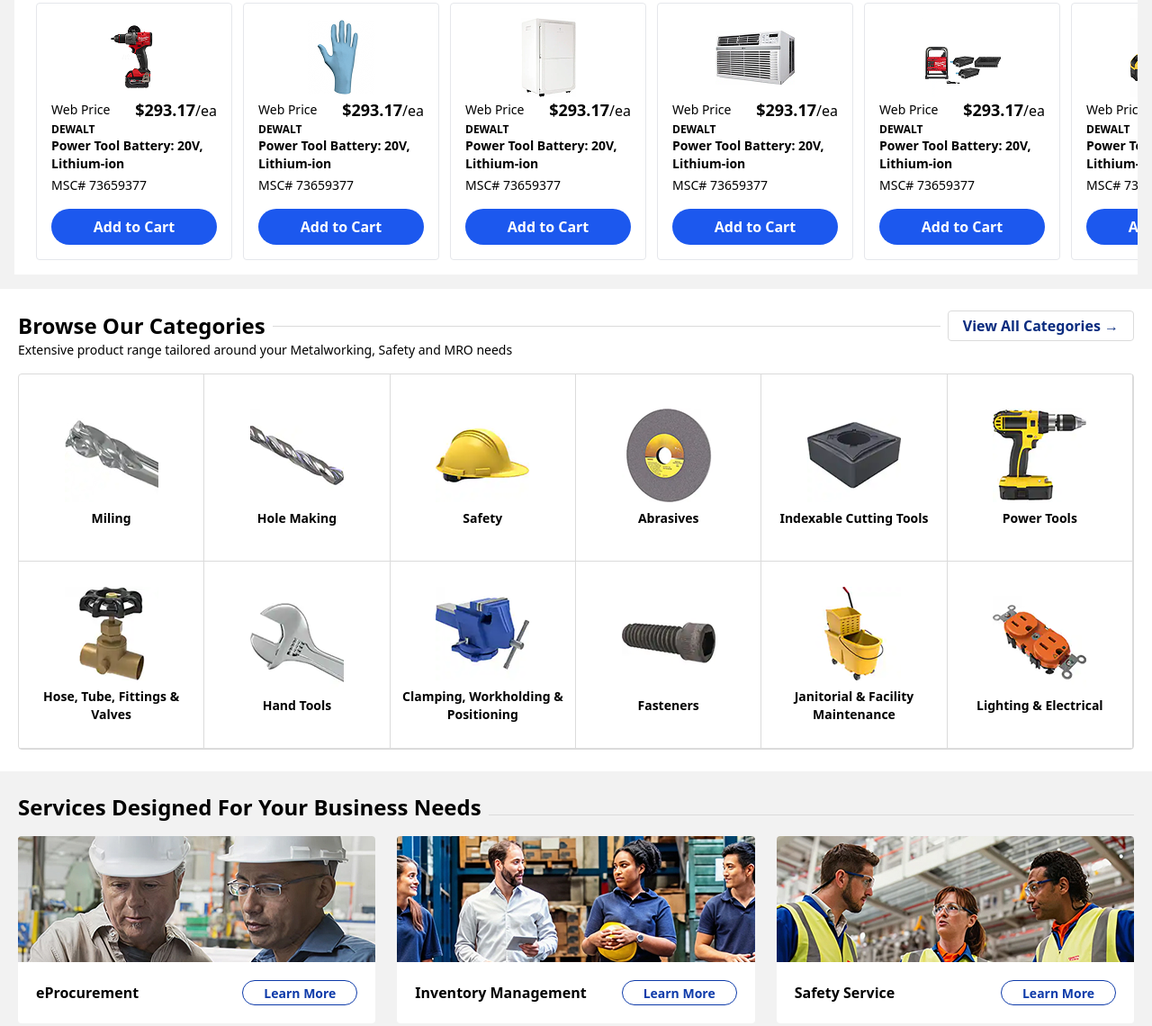
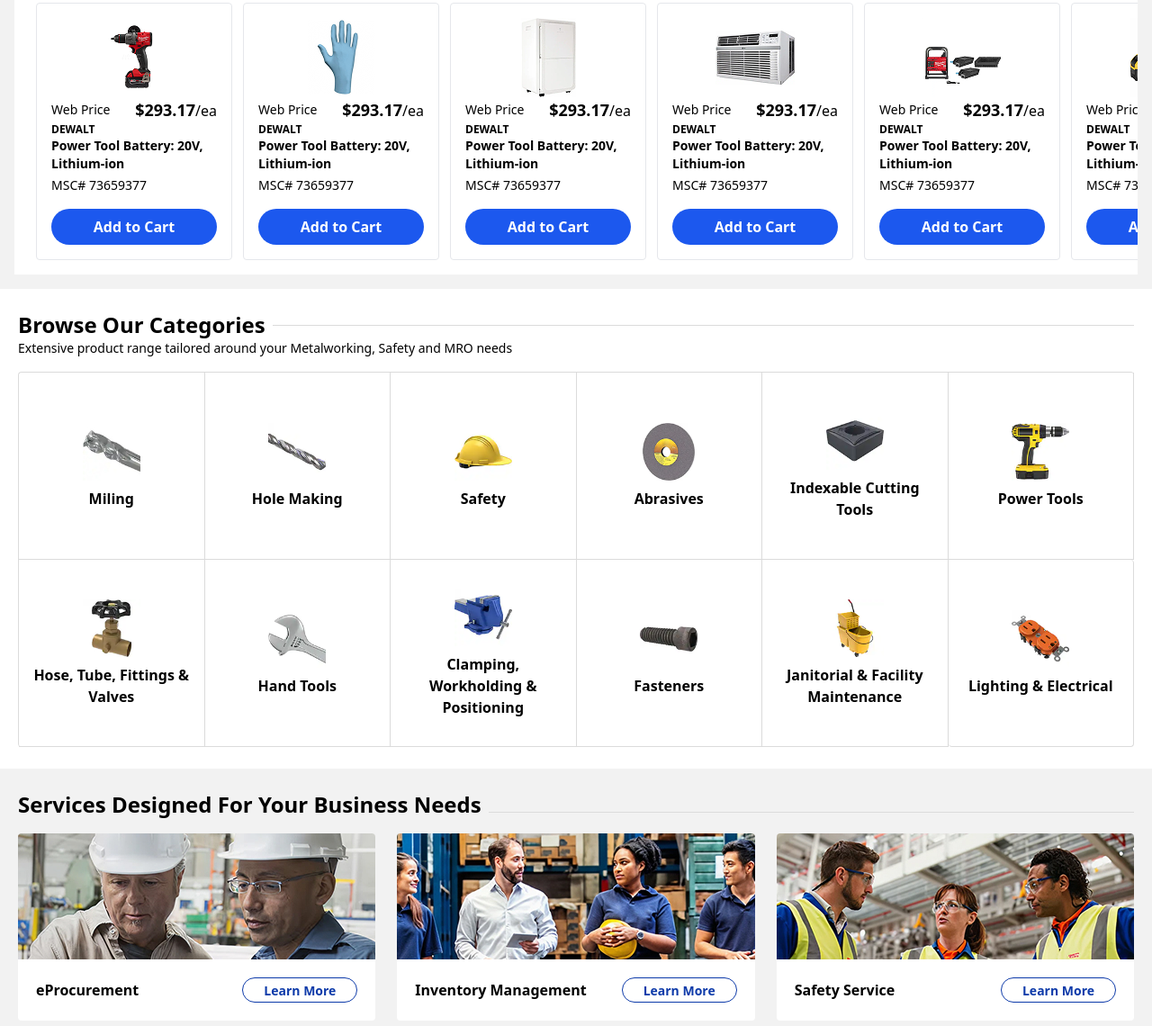
Before and after one commit to AdrianMsc/msc-direct-delivery, a website: page pages/index-lab.html in a window 1280 px wide. Shown: the part 873-2013 px from the top of the page at 90% size. Drawn offline with nearby package versions, Linux system fonts and the light colour scheme; a script that the page names is missing; a small style sheet from the web is missing.

Commit message:
feat:adrian merge to lab

```diff
--- a/pages/index-lab.html
+++ b/pages/index-lab.html
@@ -497,129 +497,172 @@
     <section class="bg-white py-6">
       <div class="mx-auto max-w-screen-2xl px-5 flex flex-col">
         <div
-          class="flex items-center after:flex-1 after:bg-monochromes-grey_xlight after:h-[1px] after:order-2"
+          class="flex flex-col sm:flex-row sm:flex-wrap sm:items-center after:flex-1 after:bg-monochromes-grey_xlight after:h-[1px] sm:after:order-2 after:hidden sm:after:block"
         >
-          <h1 class="font-bold text-2xl mr-2 order-1">Browse Our Categories</h1>
+          <h1 class="font-bold text-2xl mr-2 order-1 sm:order-1">
+            Browse Our Categories
+          </h1>
 
           <button
-            class="order-3 text-primary-blue_xdark border rounded border-monochromes-grey_xlight font-bold py-1 px-4 ml-2"
+            id="toggleHidden"
+            class="order-3 sm:order-3 text-primary-blue_xdark border rounded border-monochromes-grey_xlight font-bold py-1 px-4 sm:ml-2 lg:hidden"
           >
             View All Categories →
           </button>
+
+          <p
+            class="text-sm order-2 sm:order-4 sm:basis-full sm:w-full py-3 sm:py-0"
+          >
+            Extensive product range tailored around your Metalworking, Safety
+            and MRO needs
+          </p>
         </div>
-        <p class="text-sm">
-          Extensive product range tailored around your Metalworking, Safety and
-          MRO needs
-        </p>
 
         <div
-          class="flex flex-wrap border border-monochromes-grey_xlight rounded w-full mt-4 text-center font-bold text-sm"
+          id="categories"
+          class="grid grid-cols-1 sm:grid-cols-3 md:grid-cols-4 lg:grid-cols-6 border-l border-t border-monochromes-grey_xlight rounded w-full mt-4 text-center font-bold text-sm"
         >
           <article
-            class="flex flex-col w-6/12 sm:w-4/12 md:w-4/12 lg:w-2/12 xl:2/12 min-h-52 border-b border-r border-monochromes-grey_xlight items-center justify-center"
+            class="flex p-2 sm:p-0 flex-col sm:min-h-52 border-b border-r border-monochromes-grey_xlight sm:items-center justify-center"
           >
-            <div class="p-3 flex items-center justify-center flex-col">
-              <img src="../assets/homepage/milling.jpg" class="mb-2" />
-              <p>Miling</p>
+            <div class="sm:p-3 flex items-center sm:justify-center sm:flex-col">
+              <img
+                src="../assets/homepage/milling.jpg"
+                class="sm:mb-2 w-16 mr-2 sm:mr-0"
+              />
+              <p class="text-base">Miling</p>
             </div>
           </article>
 
           <article
-            class="flex flex-col w-6/12 sm:w-4/12 md:w-4/12 lg:w-2/12 xl:2/12 min-h-52 border-b border-r border-monochromes-grey_xlight items-center justify-center"
+            class="flex p-2 sm:p-0 flex-col sm:min-h-52 border-b border-r border-monochromes-grey_xlight sm:items-center justify-center"
           >
-            <div class="p-3 flex items-center justify-center flex-col">
-              <img src="../assets/homepage/hole-making.png" class="mb-2" />
-              <p>Hole Making</p>
+            <div class="sm:p-3 flex items-center sm:justify-center sm:flex-col">
+              <img
+                src="../assets/homepage/hole-making.png"
+                class="sm:mb-2 w-16 mr-2 sm:mr-0"
+              />
+              <p class="text-base">Hole Making</p>
             </div>
           </article>
 
           <article
-            class="flex flex-col w-6/12 sm:w-4/12 md:w-4/12 lg:w-2/12 xl:2/12 min-h-52 border-b border-r border-monochromes-grey_xlight items-center justify-center"
+            class="flex p-2 sm:p-0 flex-col sm:min-h-52 border-b border-r border-monochromes-grey_xlight sm:items-center justify-center"
           >
-            <div class="p-3 flex items-center justify-center flex-col">
-              <img src="../assets/homepage/safety.png" class="mb-2" />
-              <p>Safety</p>
+            <div class="sm:p-3 flex items-center sm:justify-center sm:flex-col">
+              <img
+                src="../assets/homepage/safety.png"
+                class="sm:mb-2 w-16 mr-2 sm:mr-0"
+              />
+              <p class="text-base">Safety</p>
             </div>
           </article>
 
           <article
-            class="flex flex-col w-6/12 sm:w-4/12 md:w-4/12 lg:w-2/12 xl:2/12 min-h-52 border-b border-r border-monochromes-grey_xlight items-center justify-center"
+            class="flex p-2 sm:p-0 flex-col sm:min-h-52 border-b border-r border-monochromes-grey_xlight sm:items-center justify-center"
           >
-            <div class="p-3 flex items-center justify-center flex-col">
-              <img src="../assets/homepage/abrasives.png" class="mb-2" />
-              <p>Abrasives</p>
+            <div class="sm:p-3 flex items-center sm:justify-center sm:flex-col">
+              <img
+                src="../assets/homepage/abrasives.png"
+                class="sm:mb-2 w-16 mr-2 sm:mr-0"
+              />
+              <p class="text-base">Abrasives</p>
             </div>
           </article>
 
           <article
-            class="flex flex-col w-6/12 sm:w-4/12 md:w-4/12 lg:w-2/12 xl:2/12 min-h-52 border-b border-r border-monochromes-grey_xlight items-center justify-center"
+            class="flex p-2 sm:p-0 flex-col sm:min-h-52 border-b border-r border-monochromes-grey_xlight sm:items-center justify-center"
           >
-            <div class="p-3 flex items-center justify-center flex-col">
-              <img src="../assets/homepage/indexable.png" class="mb-2" />
-              <p>Indexable Cutting Tools</p>
+            <div class="sm:p-3 flex items-center sm:justify-center sm:flex-col">
+              <img
+                src="../assets/homepage/indexable.png"
+                class="sm:mb-2 w-16 mr-2 sm:mr-0"
+              />
+              <p class="text-base">Indexable Cutting Tools</p>
             </div>
           </article>
 
           <article
-            class="flex flex-col w-6/12 sm:w-4/12 md:w-4/12 lg:w-2/12 xl:2/12 min-h-52 border-b border-r border-monochromes-grey_xlight items-center justify-center"
+            class="flex p-2 sm:p-0 flex-col sm:min-h-52 border-b border-r border-monochromes-grey_xlight sm:items-center justify-center"
           >
-            <div class="p-3 flex items-center justify-center flex-col">
-              <img src="../assets/homepage/power-tools.png" class="mb-2" />
-              <p>Power Tools</p>
+            <div class="sm:p-3 flex items-center sm:justify-center sm:flex-col">
+              <img
+                src="../assets/homepage/power-tools.png"
+                class="sm:mb-2 w-16 mr-2 sm:mr-0"
+              />
+              <p class="text-base">Power Tools</p>
             </div>
           </article>
 
           <article
-            class="flex flex-col w-6/12 sm:w-4/12 md:w-4/12 lg:w-2/12 xl:2/12 min-h-52 border-b border-r border-monochromes-grey_xlight items-center justify-center"
+            class="flex p-2 sm:p-0 flex-col sm:min-h-52 border-b border-r border-monochromes-grey_xlight sm:items-center justify-center"
           >
-            <div class="p-3 flex items-center justify-center flex-col">
-              <img src="../assets/homepage/hose.png" class="mb-2" />
-              <p>Hose, Tube, Fittings & Valves</p>
+            <div class="sm:p-3 flex items-center sm:justify-center sm:flex-col">
+              <img
+                src="../assets/homepage/hose.png"
+                class="sm:mb-2 w-16 mr-2 sm:mr-0"
+              />
+              <p class="text-base">Hose, Tube, Fittings & Valves</p>
             </div>
           </article>
 
           <article
-            class="flex flex-col w-6/12 sm:w-4/12 md:w-4/12 lg:w-2/12 xl:2/12 min-h-52 border-b border-r border-monochromes-grey_xlight items-center justify-center"
+            class="flex p-2 sm:p-0 flex-col sm:min-h-52 border-b border-r border-monochromes-grey_xlight sm:items-center justify-center"
           >
-            <div class="p-3 flex items-center justify-center flex-col">
-              <img src="../assets/homepage/hand-tools.png" class="mb-2" />
-              <p>Hand Tools</p>
+            <div class="sm:p-3 flex items-center sm:justify-center sm:flex-col">
+              <img
+                src="../assets/homepage/hand-tools.png"
+                class="sm:mb-2 w-16 mr-2 sm:mr-0"
+              />
+              <p class="text-base">Hand Tools</p>
             </div>
           </article>
 
           <article
-            class="flex flex-col w-6/12 sm:w-4/12 md:w-4/12 lg:w-2/12 xl:2/12 min-h-52 border-b border-r border-monochromes-grey_xlight items-center justify-center"
+            class="flex p-2 sm:p-0 flex-col sm:min-h-52 border-b border-r border-monochromes-grey_xlight sm:items-center justify-center"
           >
-            <div class="p-3 flex items-center justify-center flex-col">
-              <img src="../assets/homepage/clamping.png" class="mb-2" />
-              <p>Clamping, Workholding & Positioning</p>
+            <div class="sm:p-3 flex items-center sm:justify-center sm:flex-col">
+              <img
+                src="../assets/homepage/clamping.png"
+                class="sm:mb-2 w-16 mr-2 sm:mr-0"
+              />
+              <p class="text-base">Clamping, Workholding & Positioning</p>
             </div>
           </article>
 
           <article
-            class="flex flex-col w-6/12 sm:w-4/12 md:w-4/12 lg:w-2/12 xl:2/12 min-h-52 border-b border-r border-monochromes-grey_xlight items-center justify-center"
+            class="flex p-2 sm:p-0 flex-col sm:min-h-52 border-b border-r border-monochromes-grey_xlight sm:items-center justify-center"
           >
-            <div class="p-3 flex items-center justify-center flex-col">
-              <img src="../assets/homepage/fasteners.png" class="mb-2" />
-              <p>Fasteners</p>
+            <div class="sm:p-3 flex items-center sm:justify-center sm:flex-col">
+              <img
+                src="../assets/homepage/fasteners.png"
+                class="sm:mb-2 w-16 mr-2 sm:mr-0"
+              />
+              <p class="text-base">Fasteners</p>
             </div>
           </article>
 
           <article
-            class="flex flex-col w-6/12 sm:w-4/12 md:w-4/12 lg:w-2/12 xl:2/12 min-h-52 border-b border-r border-monochromes-grey_xlight items-center justify-center"
+            class="flex p-2 sm:p-0 flex-col sm:min-h-52 border-b border-r border-monochromes-grey_xlight sm:items-center justify-center"
           >
-            <div class="p-3 flex items-center justify-center flex-col">
-              <img src="../assets/homepage/janitorial.png" class="mb-2" />
-              <p>Janitorial & Facility Maintenance</p>
+            <div class="sm:p-3 flex items-center sm:justify-center sm:flex-col">
+              <img
+                src="../assets/homepage/janitorial.png"
+                class="sm:mb-2 w-16 mr-2 sm:mr-0"
+              />
+              <p class="text-base">Janitorial & Facility Maintenance</p>
             </div>
           </article>
 
           <article
-            class="flex flex-col w-6/12 sm:w-4/12 md:w-4/12 lg:w-2/12 xl:2/12 min-h-52 border-b border-r border-monochromes-grey_xlight items-center justify-center"
+            class="flex p-2 sm:p-0 flex-col sm:min-h-52 border-b border-r border-monochromes-grey_xlight sm:items-center justify-center rounded"
           >
-            <div class="p-3 flex items-center justify-center flex-col">
-              <img src="../assets/homepage/lighting.png" class="mb-2" />
-              <p>Lighting & Electrical</p>
+            <div class="sm:p-3 flex items-center sm:justify-center sm:flex-col">
+              <img
+                src="../assets/homepage/lighting.png"
+                class="sm:mb-2 w-16 mr-2 sm:mr-0"
+              />
+              <p class="text-base">Lighting & Electrical</p>
             </div>
           </article>
         </div>
@@ -643,15 +686,15 @@
             <img
               src="../assets/homepage/procurement.jpg"
               alt=""
-              class="object-cover h-full w-auto"
+              class="object-cover h-full w-full"
             />
           </div>
           <div
-            class="p-5 flex flex-col lg:flex-row items-start lg:items-center"
+            class="p-5 flex sm:flex-col lg:flex-row items-center sm:items-start lg:items-center"
           >
             <span class="font-bold text-base">eProcurement</span>
             <button
-              class="mt-4 lg:mt-0 lg:ml-auto px-2 md:px-5 rounded-full font-bold cursor-pointer min-w-24 md:min-w-32 bg-transparent border text-primary-blue_dark border-primary-blue_dark h-7 text-sm py-1 hover:bg-primary-blue_xlight"
+              class="sm:mt-4 lg:mt-0 ml-auto sm:ml-0 lg:ml-auto px-2 md:px-5 rounded-full font-bold cursor-pointer min-w-24 md:min-w-32 bg-transparent border text-primary-blue_dark border-primary-blue_dark h-7 text-sm py-1 hover:bg-primary-blue_xlight"
             >
               Learn More
             </button>
@@ -665,7 +708,7 @@
             <img
               src="../assets/homepage/inventory-management.jpg"
               alt=""
-              class="object-cover h-full w-auto"
+              class="object-cover h-full w-full"
             />
           </div>
           <div
@@ -673,7 +716,7 @@
           >
             <span class="font-bold text-base">Inventory Management</span>
             <button
-              class="mt-4 lg:mt-0 lg:ml-auto px-2 md:px-5 rounded-full font-bold cursor-pointer min-w-24 md:min-w-32 bg-transparent border text-primary-blue_dark border-primary-blue_dark h-7 text-sm py-1 hover:bg-primary-blue_xlight"
+              class="sm:mt-4 lg:mt-0 ml-auto sm:ml-0 lg:ml-auto px-2 md:px-5 rounded-full font-bold cursor-pointer min-w-24 md:min-w-32 bg-transparent border text-primary-blue_dark border-primary-blue_dark h-7 text-sm py-1 hover:bg-primary-blue_xlight"
             >
               Learn More
             </button>
@@ -687,7 +730,7 @@
             <img
               src="../assets/homepage/safety-service.jpg"
               alt=""
-              class="object-cover h-full w-auto"
+              class="object-cover h-full w-full"
             />
           </div>
           <div
@@ -695,7 +738,7 @@
           >
             <span class="font-bold text-base">Safety Service</span>
             <button
-              class="mt-4 lg:mt-0 lg:ml-auto px-2 md:px-5 rounded-full font-bold cursor-pointer min-w-24 md:min-w-32 bg-transparent border text-primary-blue_dark border-primary-blue_dark h-7 text-sm py-1 hover:bg-primary-blue_xlight"
+              class="sm:mt-4 lg:mt-0 ml-auto sm:ml-0 lg:ml-auto px-2 md:px-5 rounded-full font-bold cursor-pointer min-w-24 md:min-w-32 bg-transparent border text-primary-blue_dark border-primary-blue_dark h-7 text-sm py-1 hover:bg-primary-blue_xlight"
             >
               Learn More
             </button>
@@ -718,8 +761,12 @@
 
       <!-- 3rd section -->
       <div class="flex flex-col md:flex-row gap-6">
-        <article class="w-full md:w-6/12 bg-white rounded flex">
-          <div class="p-5 w-6/12 flex flex-col justify-center">
+        <article
+          class="w-full md:w-6/12 bg-white rounded flex flex-col sm:flex-row"
+        >
+          <div
+            class="order-2 sm:order-1 p-5 sm:w-6/12 flex flex-col justify-center"
+          >
             <b class="font-bold text-base">Save with our sales flyers</b>
             <p class="text-sm mb-4">
               This body copy area can support up to 108 cc max including spaces
@@ -733,28 +780,30 @@
           </div>
 
           <div
-            class="w-6/12 overflow-hidden flex items-center justify-center rounded-r"
+            class="order-1 sm:order-2 sm:w-6/12 overflow-hidden flex items-center justify-center rounded-r"
           >
             <img
               src="../assets/homepage/save-our-sales.jpg"
               alt=""
-              class="h-full w-auto object-cover"
+              class="h-full w-full object-cover"
             />
           </div>
         </article>
 
-        <article class="w-full md:w-6/12 bg-white rounded flex">
+        <article
+          class="w-full md:w-6/12 bg-white rounded flex flex-col sm:flex-row"
+        >
           <div
-            class="w-6/12 overflow-hidden flex items-center justify-center rounded-l"
+            class="sm:w-6/12 overflow-hidden flex items-center justify-center rounded-l"
           >
             <img
               src="../assets/homepage/exclusive-brand.jpg"
               alt=""
-              class="h-full w-auto object-cover"
+              class="h-full w-full object-cover"
             />
           </div>
 
-          <div class="p-5 w-6/12 flex flex-col items-start">
+          <div class="p-5 sm:w-6/12 flex flex-col items-start">
             <b class="font-bold text-base">Exclusive Brands Clearance</b>
             <p class="text-sm mb-4">Save up to 40% on calipers & micrometers</p>
             <button
@@ -768,10 +817,8 @@
 
       <!-- 4th section -->
 
-      <div
-        class="grid grid-cols-1 sm:grid-cols-2 md:grid-cols-3 lg:grid-cols-4 gap-6"
-      >
-        <article class="bg-white rounded my-6">
+      <div class="grid grid-cols-1 sm:grid-cols-2 md:grid-cols-4 gap-6 my-6">
+        <article class="bg-white rounded">
           <div class="h-[140px] overflow-hidden rounded-t">
             <img
               src="../assets/homepage/two-ine.jpg"
@@ -781,7 +828,7 @@
           </div>
 
           <div class="p-5 flex flex-col items-start">
-            <p class="font-bold text-base mb-4">
+            <p class="font-bold text-base">
               This is a Line Can Take up to 48CC Max or 2 line
             </p>
             <button
@@ -792,7 +839,7 @@
           </div>
         </article>
 
-        <article class="bg-white rounded my-6">
+        <article class="bg-white rounded">
           <div class="h-[140px] overflow-hidden rounded-t">
             <img
               src="../assets/homepage/rigid.jpg"
@@ -813,7 +860,7 @@
           </div>
         </article>
 
-        <article class="bg-white rounded my-6">
+        <article class="bg-white rounded">
           <div class="h-[140px] overflow-hidden rounded-t">
             <img
               src="../assets/homepage/gloves.jpg"
@@ -834,7 +881,7 @@
           </div>
         </article>
 
-        <article class="bg-white rounded my-6">
+        <article class="bg-white rounded">
           <div class="h-[140px] overflow-hidden rounded-t">
             <img
               src="../assets/homepage/dactory.jpg"
@@ -859,10 +906,13 @@
       <!-- 5ft section -->
 
       <article class="bg-white rounded p-6">
-        <h3 class="text-2xl mb-4">MSC Industrial Supply Co.</h3>
+        <h3 class="text-2xl mb-4 font-bold">MSC Industrial Supply Co.</h3>
         <p class="text-sm mb-4 text-monochromes-grey">
           MSC Industrial Supply, Inc. is a leading North American distributor of
-          metalworking and maintenance, repair and operations (MRO) products and
+          metalworking and
+          <a href="#" class="text-black underline">maintenance</a>, repair and
+          operations
+          <a href="#" class="text-black underline">(MRO) products</a> and
           services. With over 75 years of experience, MSC is dedicated to
           helping customers drive greater productivity, profitability and
           growth. MSC features over 1.5 million products ready-to-ship. Our
@@ -880,6 +930,48 @@
       </article>
     </section>
 
+    <script>
+      const categoriesContainer = document.getElementById("categories");
+      const articles = categoriesContainer.querySelectorAll("article");
+      const toggleBtn = document.getElementById("toggleHidden");
+
+      let hidden = true; // iniciar ocultando los extra
+
+      function getLimit() {
+        const width = window.innerWidth;
+        if (width < 768) return 6;
+        if (width < 1024) return 8;
+        return articles.length;
+      }
+
+      function updateVisibleArticles() {
+        const limit = getLimit();
+
+        articles.forEach((article, index) => {
+          if (hidden && index >= limit) {
+            article.classList.add("hidden");
+          } else {
+            article.classList.remove("hidden");
+          }
+        });
+
+        toggleBtn.textContent = hidden
+          ? "View All Categories →"
+          : "View Less Categories";
+      }
+
+      toggleBtn.addEventListener("click", () => {
+        hidden = !hidden;
+        updateVisibleArticles();
+      });
+
+      window.addEventListener("resize", () => {
+        updateVisibleArticles();
+      });
+
+      window.addEventListener("DOMContentLoaded", updateVisibleArticles);
+    </script>
+
     <!-- SCRIPTS -->
     <script src="../utilities/index.js"></script>
     <script src="https://cdnjs.cloudflare.com/ajax/libs/flowbite/2.3.0/flowbite.min.js"></script>
```
